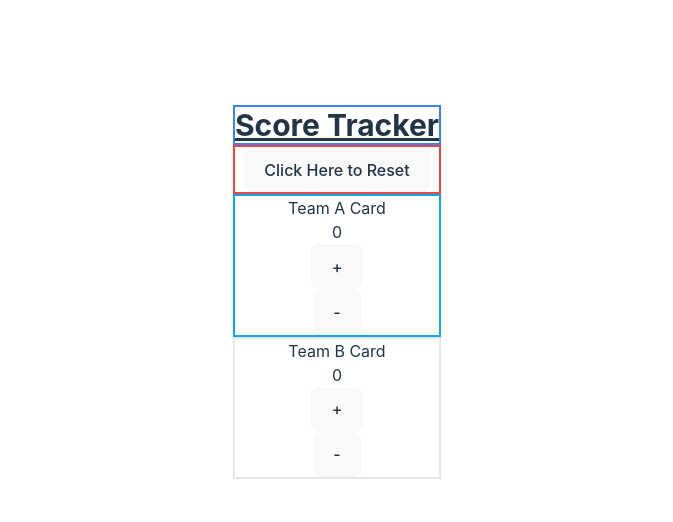
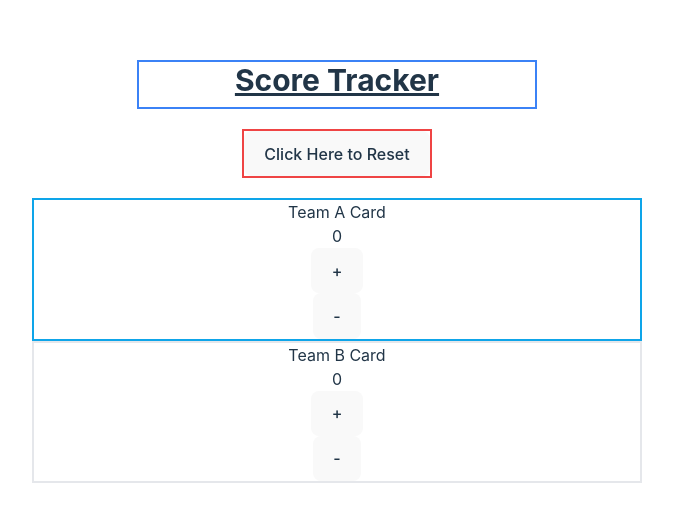
Before and after one commit to ShivamP96/ScoreTracker, a React (Vite) app: page / in a window 1280 px wide. Shown: the part 108-630 px from the top of the page, without its empty margins (303-976 px from the left). Built offline with nearby package versions, Linux system fonts and the light colour scheme.

Commit message:
applied css grid to organize the boxes

```diff
--- a/src/App.tsx
+++ b/src/App.tsx
@@ -7,21 +7,28 @@ function App() {
   const resetPoints = useScoreStore((state) => state.resetPoints);
   return (
     <>
-      <h1 className="text-3xl font-bold underline border-solid border-2 border-blue-500">
+      <section className="grid grid-cols-6 grid-rows-7 gap-5">
+        <h1 className="text-3xl font-bold underline border-solid border-2 border-blue-500 col-start-2 col-span-4 row-start-1 row-span-1 justify-self: center">
           Score Tracker
         </h1>
-      <div className="border-solid border-2 border-red-500">
+        <div className="border-solid border-2 border-red-500 col-start-3 col-span-2 row-start-2 row-end-3 justify-self: center">
           <button type="submit" onClick={() => resetPoints()}>
             {" "}
             Click Here to Reset
           </button>
         </div>
-      <div className="md:container md:mx-auto border-solid border-2 border-sky-500">
+        <div
+          id="cards"
+          className="col-start-1 col-end-7 row-start-3 row-end-8 justify-self: center"
+        >
+          <div className="border-solid border-2 border-sky-500  ">
             <TeamACard />
           </div>
-      <div className="border-solid border-2">
+          <div className="border-solid border-2 ">
             <TeamBCard />
           </div>
+        </div>
+      </section>
     </>
   );
 }
```
Lines whose indentation alone changed are shown as unchanged.
